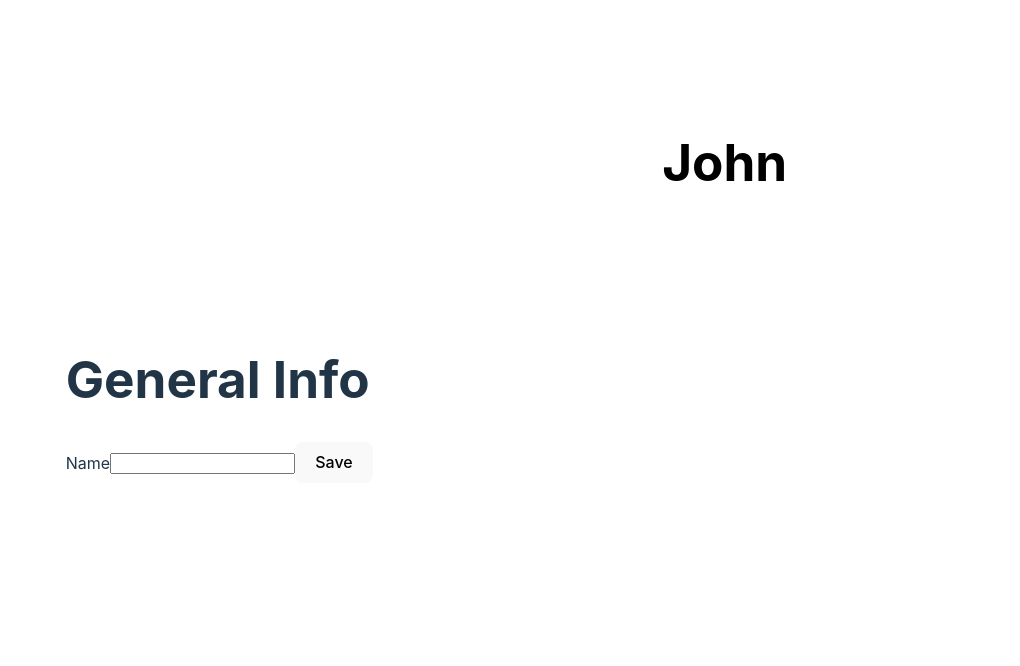
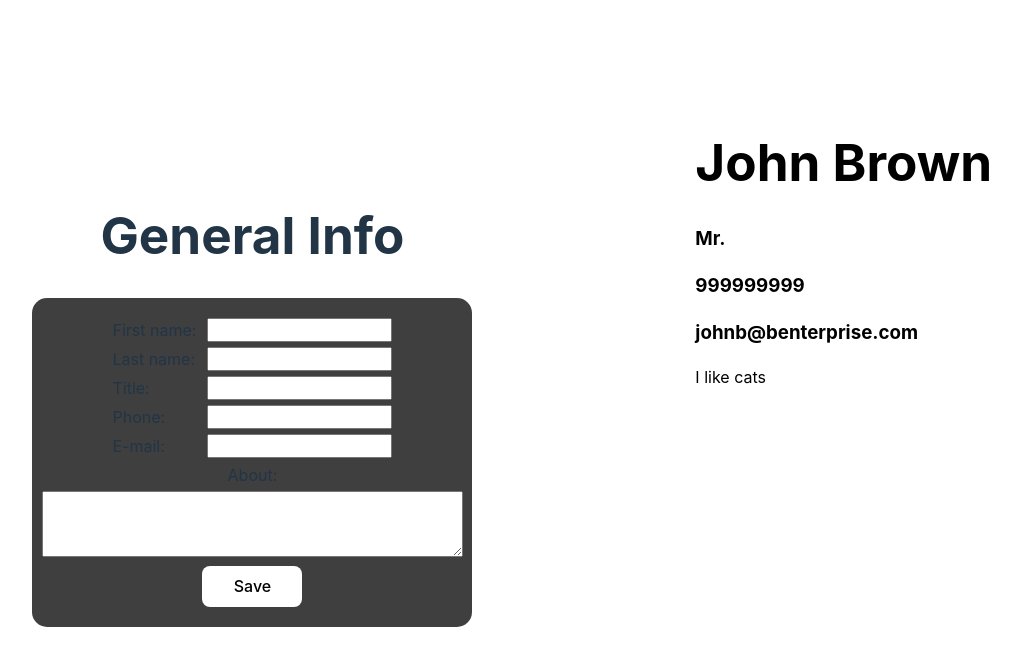
Before and after one commit to ahmedelmhnd/op-cv-application, a React (Vite) app: page / in a window 1280 px wide. Shown: the top 666 px of the page, without its empty margins (64-1084 px from the left). Built offline with nearby package versions, Linux system fonts and the light colour scheme.

Commit message:
added form data object, completed personal info form and funcionallity

```diff
--- a/src/App.jsx
+++ b/src/App.jsx
@@ -6,17 +6,27 @@ import InfoHeader from "./components/InfoHeader";
 import CV from "./components/CV";
 
 function App() {
-  const [formData, setFormData] = useState({ name: "John" });
+  const intitalForm = {
+    firstName: "John",
+    lastName: "Brown",
+    title: "Mr.",
+    phone: 999999999,
+    email: "johnb@benterprise.com",
+    about: "I like cats"
+  };
+  const [formData, setFormData] = useState(intitalForm);
 
-  function handleName(firstName) {
-    setFormData({ ...formData, name: firstName });
+  function handleForm(data) {
+    setFormData(data);
   }
+
+
 
   return (
     <div className="container">
-      <InfoHeader nameHandler={handleName}></InfoHeader>
+      <InfoHeader formHandler={handleForm}></InfoHeader>
       <CV props={formData}></CV>
-      </div>
+    </div>
   );
 }
 
--- a/src/components/CV.jsx
+++ b/src/components/CV.jsx
@@ -5,7 +5,11 @@ function CV({props})
 
     return(
         <div className="cv">
-            <h1>{props.name}</h1>
+            <h1>{props.firstName + " " + props.lastName}</h1>
+            <h3>{props.title}</h3>
+            <h3>{props.phone}</h3>
+            <h3>{props.email}</h3>
+            <p>{props.about}</p>
         </div>
     );
 }
--- a/src/components/InfoHeader.jsx
+++ b/src/components/InfoHeader.jsx
@@ -1,21 +1,57 @@
 import { useState } from "react";
+import "../styles/InfoHeader.css"
 
-function InfoHeader({ nameHandler }) {
+function InfoHeader({ formHandler }) {
+
   function handleSubmit(e) {
     e.preventDefault();
-    nameHandler(e.target.name.value);
+    const formData = {
+      firstName: e.target.firstName.value,
+      lastName: e.target.lastName.value,
+      title: e.target.title.value,
+      phone: e.target.phone.value,
+      email: e.target.email.value,
+      about: e.target.about.value
+    };
+
+    formHandler(formData);
   }
 
   return (
-    <div>
+    <div className="general-info">
       <h1>General Info</h1>
-      <form action="" onSubmit={handleSubmit}>
-        <label htmlFor="name">Name</label>
-        <input type="text" id="name" />
+      <form className="general-info-form" action="" onSubmit={handleSubmit}>
+        <div className="input-container">
+        <label htmlFor="firstName">First name:</label>
+        <input type="text" id="firstName" />
+        </div>
 
-        <button type="submit">
-          Save
-        </button>
+        <div className="input-container">
+        <label htmlFor="lastName">Last name:</label>
+        <input type="text" id="lastName" />
+        </div>
+
+        <div className="input-container">
+        <label htmlFor="title">Title:</label>
+        <input type="text" id="title" />
+        </div>
+
+        <div className="input-container">
+        <label htmlFor="phone">Phone:</label>
+        <input type="tel" id="phone" />
+        </div>
+
+        <div className="input-container">
+        <label htmlFor="email">E-mail:</label>
+        <input type="email" id="email" />
+        </div>
+
+        <div className="about-container">
+        <label htmlFor="about">About:</label>
+        <textarea rows="4" cols="50" type="text" id="about" ></textarea>
+        </div>
+
+        <button className="submit-form-button" type="submit">Save</button>
       </form>
     </div>
   );
--- a/src/styles/InfoHeader.css
+++ b/src/styles/InfoHeader.css
@@ -0,0 +1,40 @@
+.input-container {
+  width: 70%;
+  display: flex;
+  justify-content: space-between;
+}
+
+.general-info-form {
+  width: 400px;
+  background-color: rgb(63, 63, 63);
+  border-radius: 15px;
+  padding: 20px;
+
+  display: flex;
+  flex-direction: column;
+  gap: 5px;
+  align-items: center;
+}
+
+.general-info {
+  display: flex;
+  flex-direction: column;
+  align-items: center;
+}
+
+.submit-form-button {
+  width: 100px;
+  background-color: white;
+  color: black;
+}
+
+#about {
+  margin: 4px;
+
+}
+
+.about-container {
+    display: flex;
+    flex-direction: column;
+    align-items: center;
+}
```
